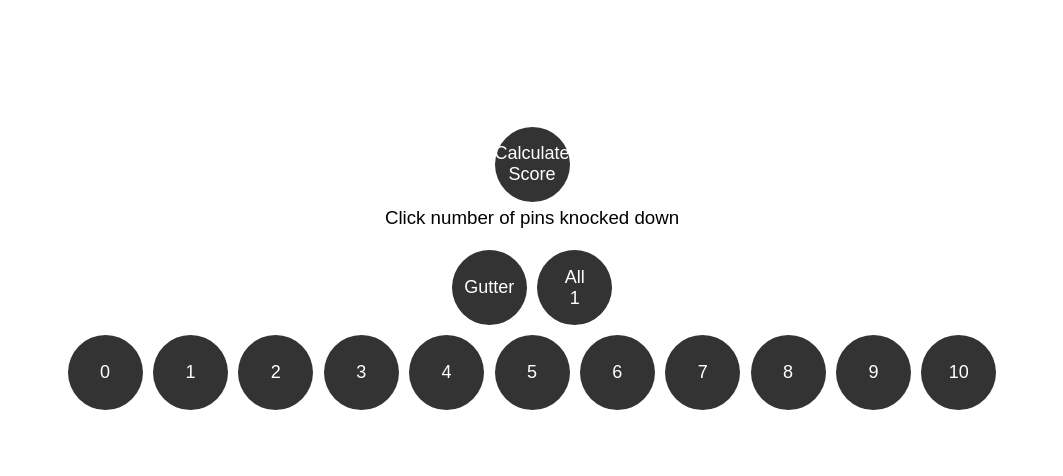
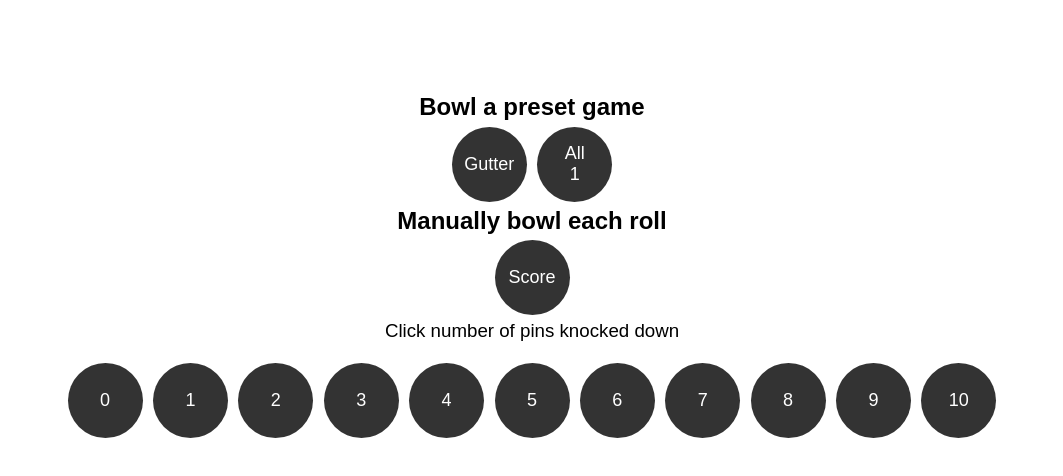
Before and after one commit to Jays-T/bowling_calculator, a plain HTML site: page index.html in a window 1280 px wide. Shown: the part 258-734 px from the top of the page, without its empty margins (108-1171 px from the left). Drawn offline with nearby package versions, Linux system fonts and the light colour scheme.

Commit message:
add preset options + manual options

```diff
--- a/index.html
+++ b/index.html
@@ -26,14 +26,16 @@
             </div>
         </div>
     </div>
-    <div class="pins">
-        <button v-on:click="getScore()">Calculate Score</button>
-    </div>
-    <h3>{{ board }}</h3>
+    <h2>{{ presetOptions }}</h2>
     <div class="test-pins">
         <button v-on:click="bowlGutterGame()">Gutter</button>
         <button v-on:click="bowlAllOnes()">All 1</button>
     </div>
+    <h2>{{ manualOptions }}</h2>
+    <div class="pins">
+        <button v-on:click="getScore()">Score</button>
+    </div>
+    <h3>{{ board }}</h3>
     <div class="test-pins">
         <button v-on:click="bowl(`${pin.number}`)" v-for="pin of standingPins">{{ pin.number }}</button>
     </div>
```
